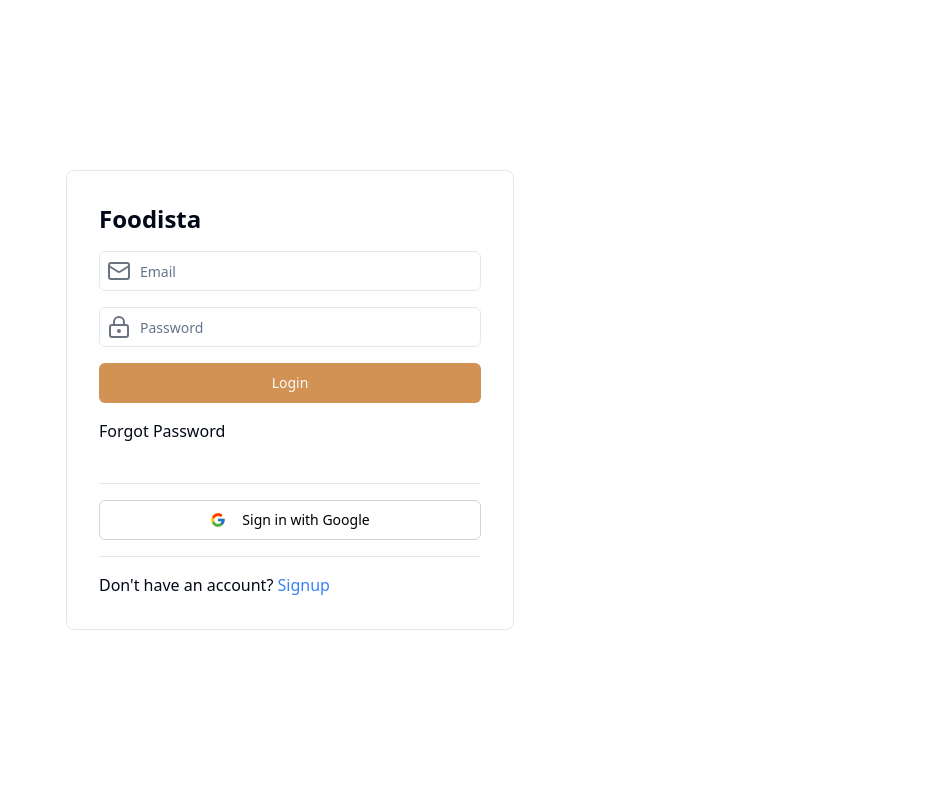
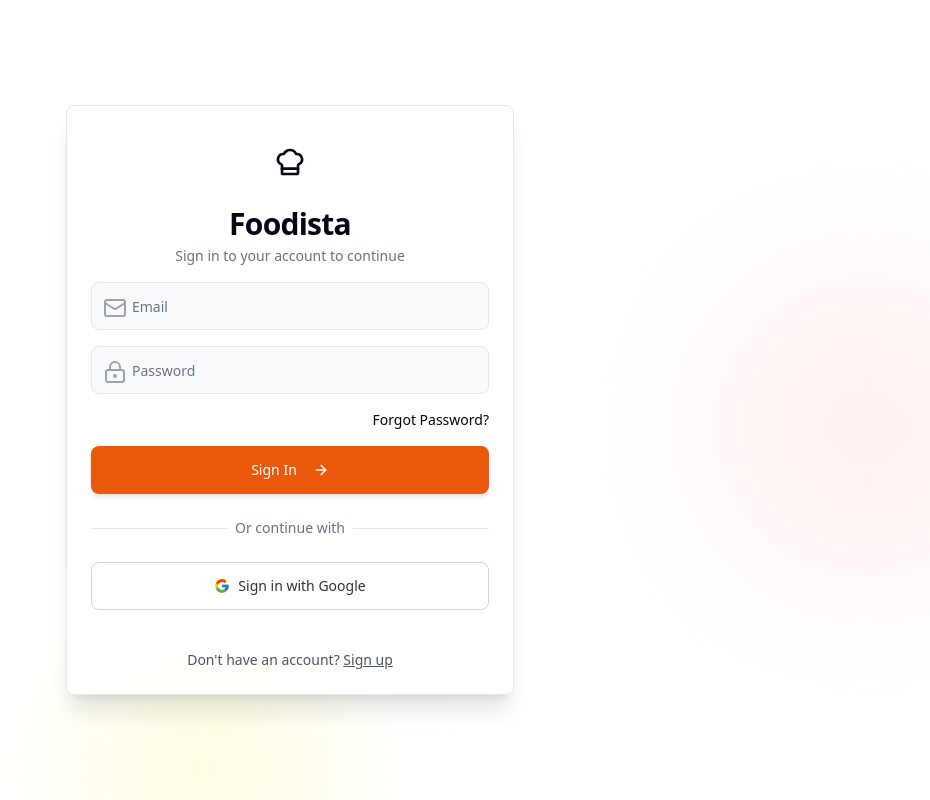
Before and after one commit to HARSHPATEL-54/Food_app, a React (Vite) app in the folder client/: page /login in a window 1280 px wide. Shown: the whole page, without its empty margins (350-1280 px from the left). Built offline with nearby package versions, Linux system fonts and the light colour scheme; no server answers.

Commit message:
Modernize login and signup UI with improved styling and animations

```diff
--- a/client/src/auth/Login.tsx
+++ b/client/src/auth/Login.tsx
@@ -1,13 +1,13 @@
 import { Button } from "@/components/ui/button";
 import { Input } from "@/components/ui/input";
-import { Separator } from "@/components/ui/separator";
 import GoogleLogo from "@/components/GoogleLogo";
 import { LoginInputState, userLoginSchema } from "@/schema/userSchema";
 import { useUserStore } from "@/store/useUserStore";
-import { Loader2, LockKeyhole, Mail } from "lucide-react";
+import { Loader2, LockKeyhole, Mail, ChefHat, ArrowRight } from "lucide-react";
 import { ChangeEvent, FormEvent, useEffect, useState } from "react";
 import { Link, useLocation, useNavigate } from "react-router-dom";
 import { toast } from "sonner";
+import { Card, CardContent, CardDescription, CardFooter, CardHeader, CardTitle } from "@/components/ui/card";
 
 const Login = () => {
   const [input, setInput] = useState<LoginInputState>({
@@ -57,88 +57,132 @@
   };
 
   return (
-    <div className="flex items-center justify-center min-h-screen">
-      <form
-        onSubmit={loginSubmitHandler}
-        className="md:p-8 w-full max-w-md rounded-lg md:border border-gray-200 mx-4"
-      >
-        <div className="mb-4">
-          <h1 className="font-bold text-2xl">Foodista</h1>
+    <div className="min-h-screen flex items-center justify-center bg-gradient-to-b from-white to-orange-50 dark:from-gray-950 dark:to-gray-900 p-4 md:p-8">
+      {/* Background decorative elements */}
+      <div className="absolute top-0 left-0 w-full h-full overflow-hidden pointer-events-none z-0 opacity-50">
+        <div className="absolute -top-24 -left-24 w-96 h-96 bg-orange-200 dark:bg-orange-900/20 rounded-full blur-3xl"></div>
+        <div className="absolute top-1/3 -right-24 w-80 h-80 bg-red-100 dark:bg-red-900/20 rounded-full blur-3xl"></div>
+        <div className="absolute -bottom-24 left-1/3 w-64 h-64 bg-yellow-100 dark:bg-yellow-900/20 rounded-full blur-3xl"></div>
       </div>
-        <div className="mb-4">
-          <div className="relative">
+
+      <div className="w-full max-w-md z-10 animate-fadeIn">
+        <Card className="border border-gray-200 dark:border-gray-800 shadow-xl bg-white/80 dark:bg-gray-900/80 backdrop-blur-sm">
+          <CardHeader className="pb-4 space-y-1">
+            <div className="flex justify-center mb-2">
+              <div className="flex items-center justify-center w-16 h-16 rounded-full bg-orange-100 dark:bg-orange-900/30 text-orange-600 dark:text-orange-300">
+                <ChefHat size={32} />
+              </div>
+            </div>
+            <CardTitle className="text-3xl font-bold text-center text-orange-600 dark:text-orange-500">
+              Foodista
+            </CardTitle>
+            <CardDescription className="text-center text-gray-500 dark:text-gray-400">
+              Sign in to your account to continue
+            </CardDescription>
+          </CardHeader>
+
+          <CardContent>
+            <form onSubmit={loginSubmitHandler} className="space-y-4">
+              <div className="space-y-1">
+                <div className="relative group">
                   <Input
                     type="email"
                     placeholder="Email"
                     name="email"
                     value={input.email}
                     onChange={changeEventHandler}
-              className="pl-10 focus-visible:ring-1"
+                    className="pl-10 h-12 bg-gray-50 dark:bg-gray-800/50 border-gray-200 dark:border-gray-700 focus-visible:ring-orange-500 transition-all duration-200 rounded-lg"
                   />
-            <Mail className="absolute inset-y-2 left-2 text-gray-500 pointer-events-none" />
-            {errors && (
-              <span className="text-xs text-red-500">{errors.email}</span>
+                  <Mail className="absolute left-3 top-3.5 text-gray-400 group-focus-within:text-orange-500 transition-colors duration-200" />
+                </div>
+                {errors.email && (
+                  <span className="text-xs font-medium text-red-500 pl-1 animate-slideDown">
+                    {errors.email}
+                  </span>
                 )}
               </div>
-        </div>
-        <div className="mb-4">
-          <div className="relative">
+
+              <div className="space-y-1">
+                <div className="relative group">
                   <Input
                     type="password"
                     placeholder="Password"
                     name="password"
                     value={input.password}
                     onChange={changeEventHandler}
-              className="pl-10 focus-visible:ring-1"
+                    className="pl-10 h-12 bg-gray-50 dark:bg-gray-800/50 border-gray-200 dark:border-gray-700 focus-visible:ring-orange-500 transition-all duration-200 rounded-lg"
                   />
-            <LockKeyhole className="absolute inset-y-2 left-2 text-gray-500 pointer-events-none" />
-            {errors && (
-              <span className="text-xs text-red-500">{errors.password}</span>
+                  <LockKeyhole className="absolute left-3 top-3.5 text-gray-400 group-focus-within:text-orange-500 transition-colors duration-200" />
+                </div>
+                {errors.password && (
+                  <span className="text-xs font-medium text-red-500 pl-1 animate-slideDown">
+                    {errors.password}
+                  </span>
                 )}
               </div>
+
+              <div className="flex justify-end">
+                <Link
+                  to="/forgot-password"
+                  className="text-sm font-medium text-orange-600 dark:text-orange-400 hover:text-orange-700 dark:hover:text-orange-300 transition-colors"
+                >
+                  Forgot Password?
+                </Link>
               </div>
-        <div className="mb-10">
+
               {loading ? (
-            <Button disabled className="w-full bg-orange hover:bg-hoverOrange">
-              <Loader2 className="mr-2 h-4 w-4 animate-spin" /> Please wait
+                <Button disabled className="w-full h-12 bg-orange-600 hover:bg-orange-700 dark:bg-orange-600 dark:hover:bg-orange-700 text-white rounded-lg transition-all duration-200 shadow-md hover:shadow-lg font-medium" style={{backgroundColor: 'rgb(234, 88, 12)'}}>
+                  <Loader2 className="mr-2 h-5 w-5 animate-spin" />
+                  Please wait
                 </Button>
               ) : (
                 <Button
                   type="submit"
-              className="w-full bg-orange hover:bg-hoverOrange"
+                  className="w-full h-12 bg-orange-600 hover:bg-orange-700 dark:bg-orange-600 dark:hover:bg-orange-700 text-white rounded-lg transition-all duration-200 shadow-md hover:shadow-lg font-medium"
+                  style={{backgroundColor: 'rgb(234, 88, 12)'}}
                 >
-              Login
+                  Sign In
+                  <ArrowRight className="ml-2 h-4 w-4" />
                 </Button>
               )}
-          <div className="mt-4">
-            <Link
-              to="/forgot-password"
-              className="hover:text-blue-500 hover:underline"
-            >
-              Forgot Password
-            </Link>
+            </form>
+
+            <div className="relative my-6">
+              <div className="absolute inset-0 flex items-center">
+                <span className="w-full border-t border-gray-200 dark:border-gray-700"></span>
+              </div>
+              <div className="relative flex justify-center text-sm">
+                <span className="px-2 bg-white dark:bg-gray-900 text-gray-500 dark:text-gray-400">
+                  Or continue with
+                </span>
               </div>
             </div>
-        <Separator className="my-4" />
 
             <Button
               type="button"
               onClick={() => googleLogin()}
-          className="w-full flex items-center justify-center bg-white hover:bg-gray-50 text-black border border-gray-300 py-2"
+              variant="outline"
+              className="w-full h-12 bg-white dark:bg-gray-800 hover:bg-gray-50 dark:hover:bg-gray-700 text-gray-800 dark:text-white border border-gray-300 dark:border-gray-600 rounded-lg transition-all duration-200 flex items-center justify-center gap-2 font-medium"
+              style={{backgroundColor: '#ffffff', color: '#333333'}}
             >
-          <GoogleLogo className="h-5 w-5 mr-2" />
+              <GoogleLogo className="h-5 w-5" />
               Sign in with Google
             </Button>
+          </CardContent>
 
-        <Separator className="my-4" />
-
-        <p className="mt-2">
+          <CardFooter className="flex flex-col items-center pb-6">
+            <p className="text-sm text-gray-600 dark:text-gray-400 mt-4">
               Don't have an account?{" "}
-          <Link to="/signup" className="text-blue-500">
-            Signup
+              <Link
+                to="/signup"
+                className="font-medium text-orange-600 dark:text-orange-500 hover:text-orange-700 dark:hover:text-orange-400 transition-colors underline"
+              >
+                Sign up
               </Link>
             </p>
-      </form>
+          </CardFooter>
+        </Card>
+      </div>
     </div>
   );
 };
--- a/client/src/auth/Signup.tsx
+++ b/client/src/auth/Signup.tsx
@@ -1,15 +1,13 @@
 import { Button } from "@/components/ui/button";
 import { Input } from "@/components/ui/input";
-import { Separator } from "@/components/ui/separator";
 import GoogleLogo from "@/components/GoogleLogo";
 import { SignupInputState, userSignupSchema } from "@/schema/userSchema";
 import { useUserStore } from "@/store/useUserStore";
-import { Loader2, LockKeyhole, Mail, PhoneOutgoing, User } from "lucide-react";
+import { Loader2, LockKeyhole, Mail, PhoneOutgoing, User, UserPlus, ChefHat } from "lucide-react";
 import { ChangeEvent, FormEvent, useEffect, useState } from "react";
 import { Link, useLocation, useNavigate } from "react-router-dom";
 import { toast } from "sonner";
-
-// typescript me type define krne ka 2 trika hota hai
+import { Card, CardContent, CardDescription, CardFooter, CardHeader, CardTitle } from "@/components/ui/card";
 
 const Signup = () => {
     const [input, setInput] = useState<SignupInputState>({
@@ -63,96 +61,161 @@
   }
 
   return (
-    <div className="flex items-center justify-center min-h-screen">
-      <form onSubmit={loginSubmitHandler} className="md:p-8 w-full max-w-md rounded-lg md:border border-gray-200 mx-4">
-        <div className="mb-4">
-          <h1 className="font-bold text-2xl">Foodista</h1>
+    <div className="min-h-screen flex items-center justify-center bg-gradient-to-b from-white to-orange-50 dark:from-gray-950 dark:to-gray-900 p-4 md:p-8">
+      {/* Background decorative elements */}
+      <div className="absolute top-0 left-0 w-full h-full overflow-hidden pointer-events-none z-0 opacity-50">
+        <div className="absolute -top-24 -left-24 w-96 h-96 bg-orange-200 dark:bg-orange-900/20 rounded-full blur-3xl"></div>
+        <div className="absolute top-1/3 -right-24 w-80 h-80 bg-red-100 dark:bg-red-900/20 rounded-full blur-3xl"></div>
+        <div className="absolute -bottom-24 left-1/3 w-64 h-64 bg-yellow-100 dark:bg-yellow-900/20 rounded-full blur-3xl"></div>
       </div>
-        <div className="mb-4">
-          <div className="relative">
+
+      <div className="w-full max-w-md z-10 animate-fadeIn">
+        <Card className="border border-gray-200 dark:border-gray-800 shadow-xl bg-white/80 dark:bg-gray-900/80 backdrop-blur-sm">
+          <CardHeader className="pb-4 space-y-1">
+            <div className="flex justify-center mb-2">
+              <div className="flex items-center justify-center w-16 h-16 rounded-full bg-orange-100 dark:bg-orange-900/30 text-orange-600 dark:text-orange-300">
+                <ChefHat size={32} />
+              </div>
+            </div>
+            <CardTitle className="text-3xl font-bold text-center text-orange-600 dark:text-orange-500">
+              Foodista
+            </CardTitle>
+            <CardDescription className="text-center text-gray-500 dark:text-gray-400">
+              Create your account to get started
+            </CardDescription>
+          </CardHeader>
+
+          <CardContent>
+            <form onSubmit={loginSubmitHandler} className="space-y-4">
+              <div className="space-y-1">
+                <div className="relative group">
                   <Input
                     type="text"
                     placeholder="Full Name"
                     name="fullname"
                     value={input.fullname}
                     onChange={changeEventHandler}
-              className="pl-10 focus-visible:ring-1"
+                    className="pl-10 h-12 bg-gray-50 dark:bg-gray-800/50 border-gray-200 dark:border-gray-700 focus-visible:ring-orange-500 transition-all duration-200 rounded-lg"
                   />
-            <User className="absolute inset-y-2 left-2 text-gray-500 pointer-events-none" />
-            { errors && <span className="text-xs text-red-500">{errors.fullname}</span>}
+                  <User className="absolute left-3 top-3.5 text-gray-400 group-focus-within:text-orange-500 transition-colors duration-200" />
                 </div>
+                {errors.fullname && (
+                  <span className="text-xs font-medium text-red-500 pl-1 animate-slideDown">
+                    {errors.fullname}
+                  </span>
+                )}
               </div>
-        <div className="mb-4">
-          <div className="relative">
+
+              <div className="space-y-1">
+                <div className="relative group">
                   <Input
                     type="email"
                     placeholder="Email"
                     name="email"
                     value={input.email}
                     onChange={changeEventHandler}
-              className="pl-10 focus-visible:ring-1"
+                    className="pl-10 h-12 bg-gray-50 dark:bg-gray-800/50 border-gray-200 dark:border-gray-700 focus-visible:ring-orange-500 transition-all duration-200 rounded-lg"
                   />
-            <Mail className="absolute inset-y-2 left-2 text-gray-500 pointer-events-none" />
-            { errors && <span className="text-xs text-red-500">{errors.email}</span>}
+                  <Mail className="absolute left-3 top-3.5 text-gray-400 group-focus-within:text-orange-500 transition-colors duration-200" />
                 </div>
+                {errors.email && (
+                  <span className="text-xs font-medium text-red-500 pl-1 animate-slideDown">
+                    {errors.email}
+                  </span>
+                )}
               </div>
-        <div className="mb-4">
-          <div className="relative">
+
+              <div className="space-y-1">
+                <div className="relative group">
                   <Input
                     type="password"
                     placeholder="Password"
                     name="password"
                     value={input.password}
                     onChange={changeEventHandler}
-              className="pl-10 focus-visible:ring-1"
+                    className="pl-10 h-12 bg-gray-50 dark:bg-gray-800/50 border-gray-200 dark:border-gray-700 focus-visible:ring-orange-500 transition-all duration-200 rounded-lg"
                   />
-            <LockKeyhole className="absolute inset-y-2 left-2 text-gray-500 pointer-events-none" />
-            { errors && <span className="text-xs text-red-500">{errors.password}</span>}
+                  <LockKeyhole className="absolute left-3 top-3.5 text-gray-400 group-focus-within:text-orange-500 transition-colors duration-200" />
                 </div>
+                {errors.password && (
+                  <span className="text-xs font-medium text-red-500 pl-1 animate-slideDown">
+                    {errors.password}
+                  </span>
+                )}
               </div>
-        <div className="mb-4">
-          <div className="relative">
+
+              <div className="space-y-1">
+                <div className="relative group">
                   <Input
                     type="text"
                     placeholder="Contact"
                     name="contact"
                     value={input.contact}
                     onChange={changeEventHandler}
-              className="pl-10 focus-visible:ring-1"
+                    className="pl-10 h-12 bg-gray-50 dark:bg-gray-800/50 border-gray-200 dark:border-gray-700 focus-visible:ring-orange-500 transition-all duration-200 rounded-lg"
                   />
-            <PhoneOutgoing className="absolute inset-y-2 left-2 text-gray-500 pointer-events-none" />
-            { errors && <span className="text-xs text-red-500">{errors.contact}</span>}
+                  <PhoneOutgoing className="absolute left-3 top-3.5 text-gray-400 group-focus-within:text-orange-500 transition-colors duration-200" />
+                </div>
+                {errors.contact && (
+                  <span className="text-xs font-medium text-red-500 pl-1 animate-slideDown">
+                    {errors.contact}
+                  </span>
+                )}
+              </div>
+
+              {loading ? (
+                <Button disabled className="w-full h-12 bg-orange-600 hover:bg-orange-700 dark:bg-orange-600 dark:hover:bg-orange-700 text-white rounded-lg transition-all duration-200 shadow-md hover:shadow-lg font-medium" style={{backgroundColor: 'rgb(234, 88, 12)'}}>
+                  <Loader2 className="mr-2 h-5 w-5 animate-spin" />
+                  Please wait
+                </Button>
+              ) : (
+                <Button
+                  type="submit"
+                  className="w-full h-12 bg-orange-600 hover:bg-orange-700 dark:bg-orange-600 dark:hover:bg-orange-700 text-white rounded-lg transition-all duration-200 shadow-md hover:shadow-lg font-medium"
+                  style={{backgroundColor: 'rgb(234, 88, 12)'}}
+                >
+                  Sign Up
+                  <UserPlus className="ml-2 h-4 w-4" />
+                </Button>
+              )}
+            </form>
+
+            <div className="relative my-6">
+              <div className="absolute inset-0 flex items-center">
+                <span className="w-full border-t border-gray-200 dark:border-gray-700"></span>
+              </div>
+              <div className="relative flex justify-center text-sm">
+                <span className="px-2 bg-white dark:bg-gray-900 text-gray-500 dark:text-gray-400">
+                  Or continue with
+                </span>
               </div>
             </div>
-        <div className="mb-10">
-          {loading ? (
-            <Button disabled className="w-full bg-orange hover:bg-hoverOrange">
-              <Loader2 className="mr-2 h-4 w-4 animate-spin" /> Please wait
-            </Button>
-          ) : (
-            <Button type="submit" className="w-full bg-orange hover:bg-hoverOrange">
-              Signup
-            </Button>
-          )}
-        </div>
-        <Separator className="my-4"/>
 
             <Button
               type="button"
               onClick={() => googleLogin()}
-          className="w-full flex items-center justify-center bg-white hover:bg-gray-50 text-black border border-gray-300 py-2"
+              variant="outline"
+              className="w-full h-12 bg-white dark:bg-gray-800 hover:bg-gray-50 dark:hover:bg-gray-700 text-gray-800 dark:text-white border border-gray-300 dark:border-gray-600 rounded-lg transition-all duration-200 flex items-center justify-center gap-2 font-medium"
+              style={{backgroundColor: '#ffffff', color: '#333333'}}
             >
-          <GoogleLogo className="h-5 w-5 mr-2" />
+              <GoogleLogo className="h-5 w-5" />
               Sign up with Google
             </Button>
+          </CardContent>
 
-        <Separator className="my-4"/>
-
-        <p className="mt-2">
+          <CardFooter className="flex flex-col items-center pb-6">
+            <p className="text-sm text-gray-600 dark:text-gray-400 mt-4">
               Already have an account?{" "}
-            <Link to="/login" className="text-blue-500">Login</Link>
+              <Link
+                to="/login"
+                className="font-medium text-orange-600 dark:text-orange-500 hover:text-orange-700 dark:hover:text-orange-400 transition-colors underline"
+              >
+                Sign in
+              </Link>
             </p>
-      </form>
+          </CardFooter>
+        </Card>
+      </div>
     </div>
   );
 };
--- a/client/src/index.css
+++ b/client/src/index.css
@@ -69,3 +69,36 @@
     @apply bg-background text-foreground;
   }
 }
+
+/* Custom animations to replace framer-motion */
+@layer utilities {
+  .animate-fadeIn {
+    animation: fadeIn 0.5s ease-in-out forwards;
+  }
+
+  .animate-slideDown {
+    animation: slideDown 0.3s ease-in-out forwards;
+  }
+
+  @keyframes fadeIn {
+    from {
+      opacity: 0;
+      transform: translateY(20px);
+    }
+    to {
+      opacity: 1;
+      transform: translateY(0);
+    }
+  }
+
+  @keyframes slideDown {
+    from {
+      opacity: 0;
+      height: 0;
+    }
+    to {
+      opacity: 1;
+      height: auto;
+    }
+  }
+}
```
Lines whose indentation alone changed are shown as unchanged.
